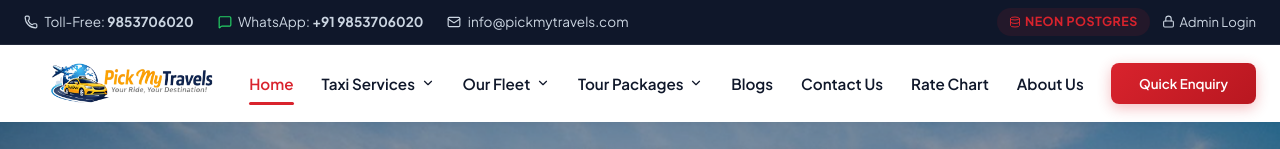
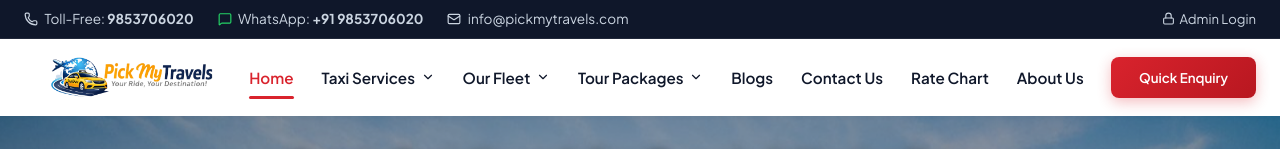
Before and after one commit to debendra-256/PickTravel, a React (Vite) app: page / in a window 1280 px wide. Shown: the top 149 px of the page. Built offline with nearby package versions, Linux system fonts and the light colour scheme; no server answers.

Commit message:
removed DB from header

```diff
--- a/src/components/Header.jsx
+++ b/src/components/Header.jsx
@@ -1,12 +1,10 @@
 import React, { useState } from "react";
 import { APP_CONFIG } from "../config/app.config";
-import { dbFactory } from "../dal/DBFactory";
 import { assetUrl } from "../config/assetUrl";
 import {
   Phone,
   Mail,
   MessageSquare,
-  Database,
   UserCheck,
   Lock,
   Menu,
@@ -37,8 +35,6 @@ export function Header({
   const [mobileMenuOpen, setMobileMenuOpen] = useState(false);
   const [mobileSubmenu, setMobileSubmenu] = useState(null); // 'services' | 'fleet' | 'packages'
 
-  const activeDriverInfo = dbFactory.getActiveDriverInfo();
-  const driverType = activeDriverInfo ? activeDriverInfo.type : "EXCEL";
   const isAdminDashboard = activeTab === "admin";
 
   const handleNavClick = (pageName) => {
@@ -96,18 +92,7 @@ export function Header({
             </a>
           </div>
 
-          {/* Database Layer Status Badge */}
           <div style={{ display: "flex", alignItems: "center", gap: "0.75rem" }}>
-            <div
-              className={`badge ${driverType === "MYSQL" ? "badge-blue" : driverType === "POSTGRES" ? "badge-red" : "badge-green"}`}
-              title="Pluggable Data Access Layer Active Driver"
-              style={{ cursor: "pointer", display: "flex", alignItems: "center", gap: "4px" }}
-              onClick={onOpenAdmin}
-            >
-              <Database size={12} />
-              <span>{driverType === "POSTGRES" ? "Neon Postgres" : "Database"}</span>
-            </div>
-
             {session ? (
               <div style={{ display: "flex", alignItems: "center", gap: "0.5rem" }} className="hide-mobile">
                 <span style={{ fontSize: "0.82rem", color: "#f8fafc" }}>
```
